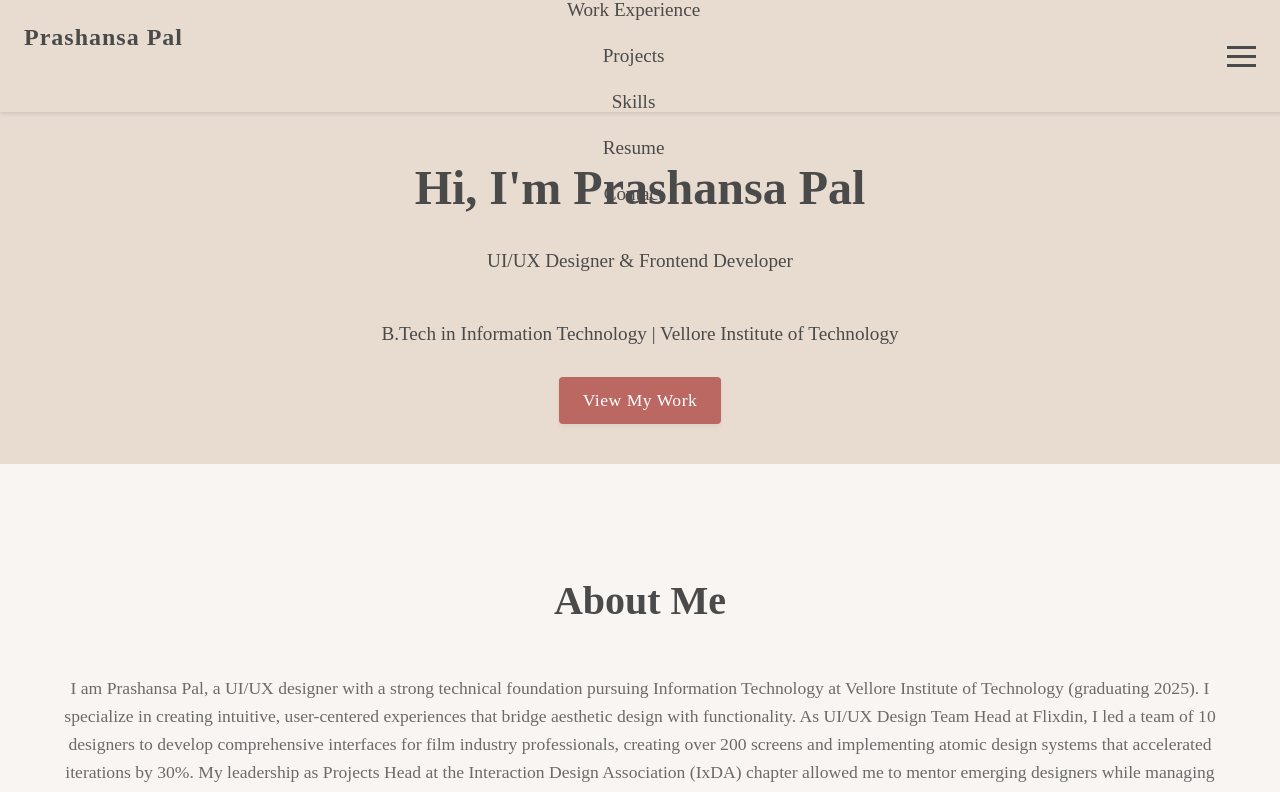
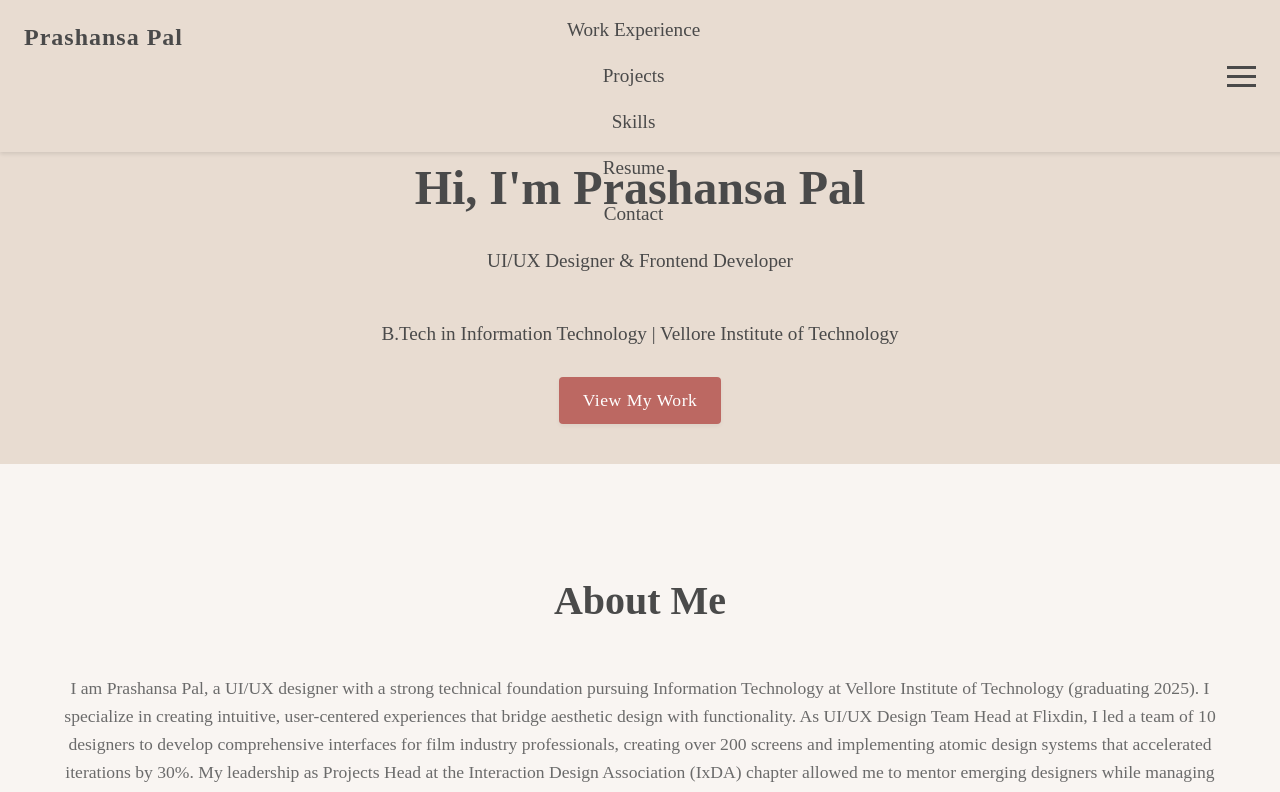
Before and after one commit to prashansapal/portfolio, a React (Create React App) app: page / in a window 1280 px wide. Shown: the top 792 px of the page. Built offline with nearby package versions, Linux system fonts and the light colour scheme.

Commit message:
adjusting header

```diff
--- a/src/App.css
+++ b/src/App.css
@@ -31,13 +31,13 @@ h1, h2, h3, .logo {
 
 .navbar {
   background-color: var(--secondary-bg);
-  padding: 1.5rem 2rem;
+  padding: 2rem;
   position: fixed;
   width: 100%;
   top: 0;
   z-index: 1000;
   box-shadow: 0 2px 4px rgba(0,0,0,0.1);
-  height: 80px;
+  height: 120px;
   display: flex;
   align-items: center;
 }
```
